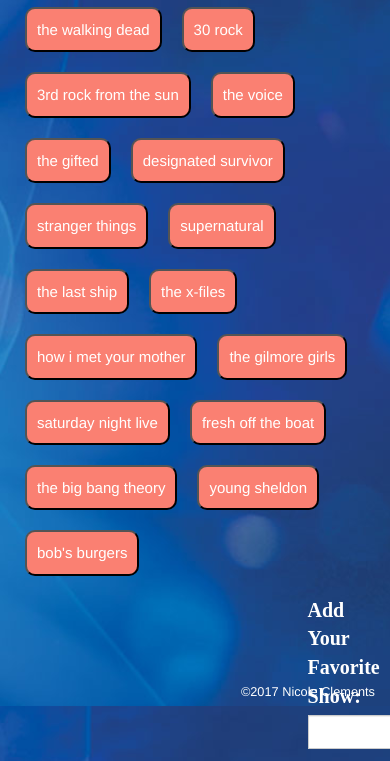
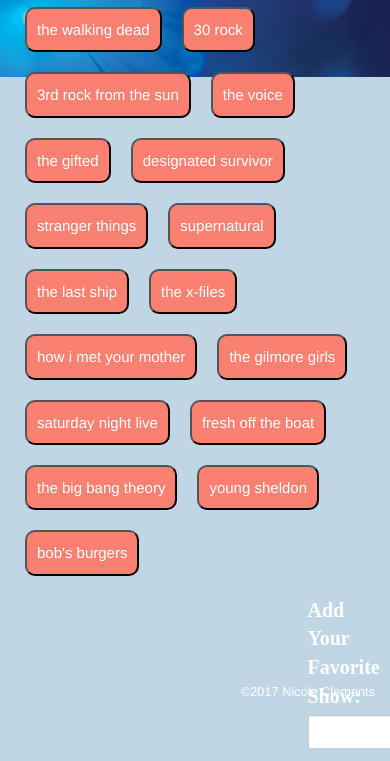
Before and after one commit to NKClem/TV_Show_Gifs, a plain HTML site: page index.html in a window 390 px wide. Shown: the part 138-899 px from the top of the page. Drawn offline with nearby package versions, Linux system fonts and the light colour scheme; a web font is replaced by a local one.

Commit message:
attempt to make background image responsive

```diff
--- a/assets/css/style.css
+++ b/assets/css/style.css
@@ -1,9 +1,7 @@
 body {
-	background: url("../images/background.jpg") no-repeat center center fixed;
-	-webkit-background-size: cover;
-  	-moz-background-size: cover;
-  	-o-background-size: cover;
-  	background-size: cover;
+	background: url("../images/background.jpg");
+	background-repeat: no-repeat;
+	background-size: 100% auto;
 	background-color: #c0d6e4;
 	color: white;
 	font-size: 15px;
```
